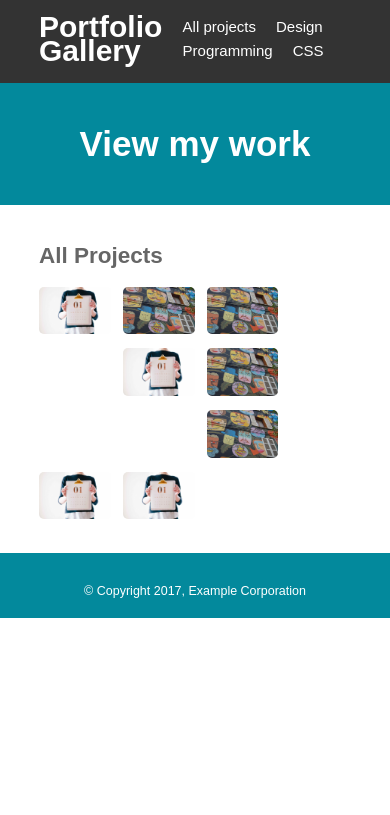
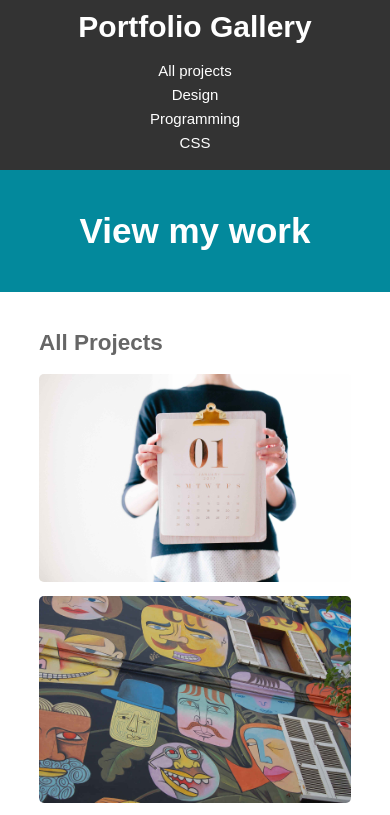
Before and after one commit to DecafManiac/jquery-portfolio-gallery, a plain HTML site: page index.html in a window 390 px wide. Shown: the top 815 px of the page. Drawn offline with nearby package versions, Linux system fonts and the light colour scheme; files whose address does not match are found by name.

Commit message:
@media added (for responsive)

```diff
--- a/css/style.css
+++ b/css/style.css
@@ -125,3 +125,28 @@ footer {
     margin: 0;
     padding: 0;
 }
+
+@media(max-width: 768px) { /* if windows is 768px or less */
+    .logo, nav {
+        float: none;
+        width: 100%;
+        text-align: center
+    }
+
+    nav ul, nav li {
+        float: none;
+        padding: 0;
+    }
+
+    #gallery li {
+        width: 48%;
+        margin-right:8px;
+    }
+}
+
+@media(max-width: 568px) {
+    #gallery li{
+        width: 100%;
+        margin-right: 8px;
+    }
+}
```
